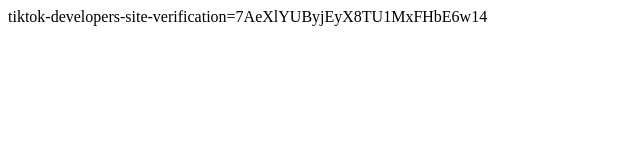
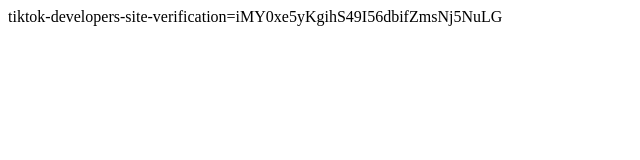
Before and after one commit to ukrim-star/ukrim-star.github.io, a plain HTML site: page index.html in a window 1280 px wide. Shown: the full height of the page, 0-640 px from the left. Drawn offline with Linux system fonts and the light colour scheme.

Commit message:
Update index.html

```diff
--- a/index.html
+++ b/index.html
@@ -2,10 +2,10 @@
 <html>
 <head>
     <meta charset="UTF-8">
-    <meta name="tiktok-developers-site-verification" content="7AeXlYUByjEyX8TU1MxFHbE6w14">
+    <meta name="tiktok-developers-site-verification" content="iMY0xe5yKgihS49I56dbifZmsNj5NuLG">
     <title>Verify</title>
 </head>
 <body>
-tiktok-developers-site-verification=7AeXlYUByjEyX8TU1MxFHbE6w14
+tiktok-developers-site-verification=iMY0xe5yKgihS49I56dbifZmsNj5NuLG
 </body>
 </html>
```
